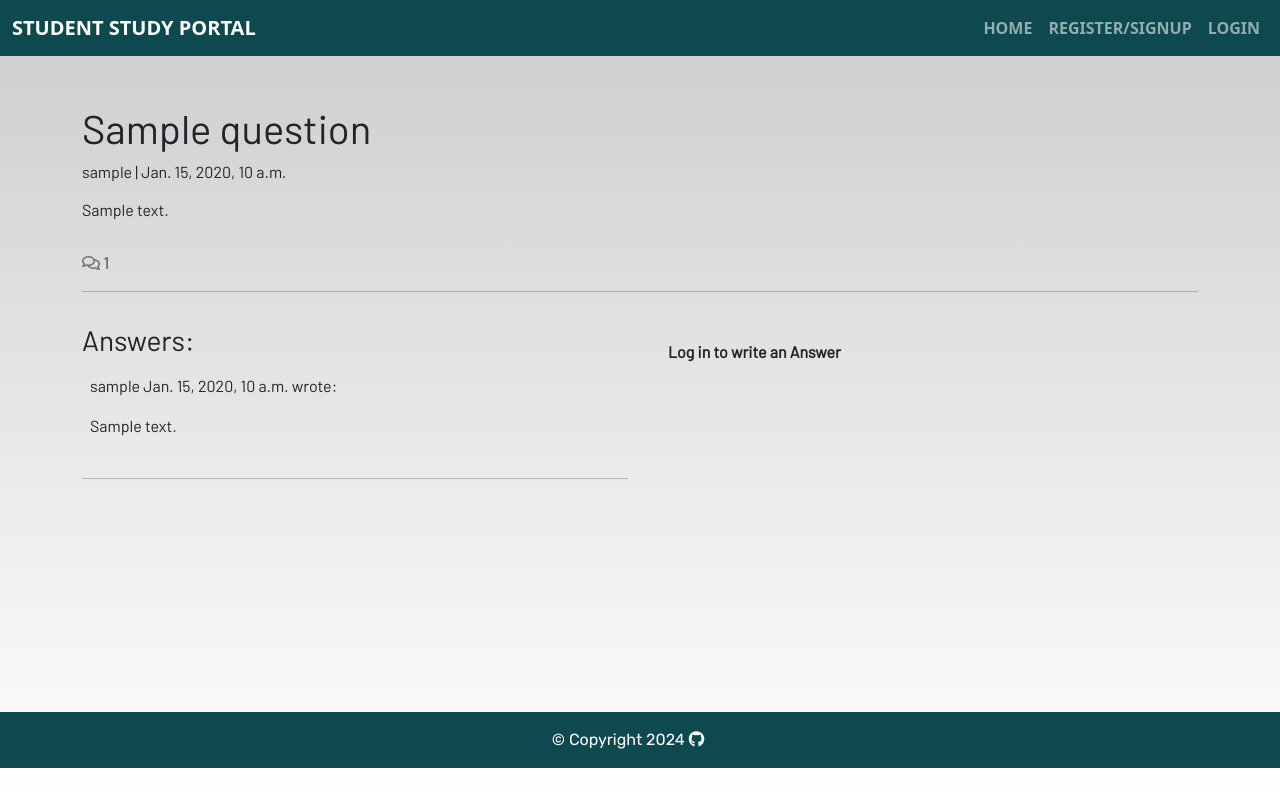
After one commit to sari-rahul/Studen-Study-Portal, a Django app: a page that uses discussion/templates/discussion/base.html in a window 1280 px wide. The commit adds this page. Run offline with Django 4.2, Linux system fonts and the light colour scheme; tables that the repository leaves empty hold one stand-in row (values such as "Sample post"); some libraries are stand-ins or nearby versions; some web fonts are replaced.

Commit message:
Add Detail view to discussion forum and Comment Section

```diff
--- /dev/null
+++ b/discussion/forms.py
@@ -0,0 +1,8 @@
+from .models import Answer
+from django import forms
+
+
+class AnswerForm(forms.ModelForm):
+    class Meta:
+        model = Answer
+        fields = ('body',)
--- a/discussion/models.py
+++ b/discussion/models.py
@@ -14,11 +14,12 @@ class Question(models.Model):
 
 class Answer(models.Model):
     question = models.ForeignKey(
-        Question, on_delete=models.CASCADE, related_name="comments")
+        Question, on_delete=models.CASCADE, related_name="answers")
     author = models.ForeignKey(
-        User, on_delete=models.CASCADE, related_name="commenter")
+        User, on_delete=models.CASCADE, related_name="answeredperson")
     body = models.TextField()
     created_on = models.DateTimeField(auto_now_add=True)
-
+    class Meta:
+        ordering = ["-created_on"]
     def __str__(self):
-        return f"Comment :- {self.body} by {self.author}"
+        return f"Answered :- {self.body} by {self.author}"
--- /dev/null
+++ b/discussion/templates/discussion/a_discussion_form.html
@@ -0,0 +1,83 @@
+{% extends 'discussion/base.html' %}
+{% load crispy_forms_tags%}
+{% block content %}
+{% load static %}
+
+<div class="masthead">
+    <div class="container">
+        <div class="row g-0">
+            <div class="col-md-6 masthead-text">
+                <!-- Post title goes in these h1 tags -->
+                <h1 class="question-title">{{ question.title }}</h1>
+                <!-- Post author goes before the | the post's created date goes after -->
+                <p class="question-subtitle">{{ question.author }} | {{ question.created_on }}</p>
+            </div>
+        </div>
+    </div>
+</div>
+<div class="container">
+    <div class="row">
+        <div class="col mb-4  top">
+            <h6>{{ question.content}}</h6>
+        </div>
+    </div>
+</div>
+<!-- Displaying count of comments -->
+<div class="container">
+    <div class="row">
+        <div class="col-md-6">
+            <strong class="text-secondary">
+                <i class="far fa-comments"></i> {{ answer_count }}
+            </strong>
+        </div>
+        <div class="col-12">
+            <hr>
+        </div>
+    </div>
+  <!-- Displaying Comments -->
+    <div class="row">
+        <div class="col-md-6  mt-3 ">
+            <h3>Answers:</h3>
+        <div>
+            {% for answer in answers %}
+                <div class="p-2 comments">
+                    <p class="font-weight-bold">
+                    {{ answer.author }}
+                    <span class="font-weight-normal">
+                    {{ answer.created_on }}
+                    </span> wrote:
+                    </p>
+                    <div id="answer{{ answer.id }}">
+                    {{ answer.body | linebreaks }}
+                    </div>
+                </div>
+                <hr>
+            <!-- Our for loop ends here -->
+            {% endfor %}
+        </div>
+        </div>
+
+        <!-- Creating New Answers -->
+        <div class="col-md-6 mb-4  mt-3">
+            <div class="card-body">
+                {% if user.is_authenticated %}
+                <h3>Do you have the answer:</h3>
+                <p>Answering as: {{ user.username }}</p>
+                <form id="AnswerForm" method="post"
+                    style="margin-top: 1.3em;">
+                    {{ answer_form | crispy }}
+                    {% csrf_token %}
+                    <button id="submitButton" type="submit"
+                    class="btn btn-signup btn-lg">Submit</button>
+                </form>
+                {% else %}
+                <p>Log in to write an Answer</p>
+                {% endif %}
+            </div>
+        </div>
+</div>
+</div>
+</div>
+
+
+{% endblock content %}
--- a/discussion/templates/discussion/base.html
+++ b/discussion/templates/discussion/base.html
@@ -26,6 +26,8 @@
   <link rel="icon" type="image/png" sizes="32x32" href="/static/favicon/favicon-32x32.png">
   <link rel="icon" type="image/png" sizes="16x16" href="/static/favicon/favicon-16x16.png">
   <link rel="manifest" href="/static/favicon/site.webmanifest">
+  <link href="https://code.ionicframework.com/ionicons/2.0.1/css/ionicons.min.css" rel="stylesheet">
+
 </head>
 
 <body>
--- a/discussion/urls.py
+++ b/discussion/urls.py
@@ -2,5 +2,6 @@ from . import views
 from django.urls import path
 
 urlpatterns = [
-    path('', views.discussion.as_view(), name='question'),
+    path('', views.discussion.as_view(), name='discussion'),
+    path('a_discussion_form/<title>/', views.a_discussion_form, name='a-discussion-form'),
 ]
--- a/discussion/views.py
+++ b/discussion/views.py
@@ -1,8 +1,72 @@
 from django.shortcuts import render
 from django.http import HttpResponse
 from django.views import generic
+from .forms import AnswerForm
+from django.shortcuts import render, get_object_or_404
+
 from .models import Question ,Answer
 # Create your views here.
 
-class discussion(generic.ListView):
-    model = Question
+class discussion (generic.ListView):
+    queryset = Question.objects.all().order_by("created_on")
+    paginate_by = 6
+    template_name = "discussion/question_list.html"
+
+
+
+def a_discussion_form(request, title):
+    queryset = Question.objects.all()
+    question = get_object_or_404(queryset, title=title)
+    answers = question.answers.all().order_by("-created_on")
+    answer_count = question.answers.count()
+    if request.method == "POST":
+        answer_form = AnswerForm(data=request.POST)
+        if answer_form.is_valid():
+            answer = answer_form.save(commit=False)
+            answer.author = request.user
+            answer.question = question
+            answer.save()
+            messages.add_message(
+            request, messages.SUCCESS,
+            'Answer submitted successfully!!')
+
+    answer_form = AnswerForm()
+    context = {"answer_form": answer_form,
+               "question": question,
+               "answers": answers,
+               "answer_count":answer_count,}
+    return render(request,"discussion/a_discussion_form.html", context)
+
+    """def post_detail(request, slug):
+
+
+    queryset = Post.objects.filter(status=1)
+    post = get_object_or_404(queryset, slug=slug)
+    comments = post.comments.all().order_by("-created_on")
+    comment_count = post.comments.filter(approved=True).count()
+    if request.method == "POST":
+        comment_form = CommentForm(data=request.POST)
+        if comment_form.is_valid():
+            comment = comment_form.save(commit=False)
+            comment.author = request.user
+            comment.post = post
+            comment.save()
+            messages.add_message(
+            request, messages.SUCCESS,
+            'Comment submitted and awaiting approval'
+    )
+
+
+    comment_form = CommentForm()
+
+
+    return render(
+        request,
+        "blog/post_detail.html",
+        {
+            "post": post,
+            "comments": comments,
+            "comment_count": comment_count,
+            "comment_form": comment_form,
+        }
+    )"""
```
Also changed, not shown: other parts of discussion/templates/discussion/base.html (+0 -32 lines), discussion/templates/discussion/question_list.html (+51 -6 lines), discussion/migrations/0003_rename_question_answer_answer.py (added), discussion/migrations/0004_rename_answer_answer_question.py (added), discussion/migrations/0005_alter_answer_options_alter_answer_author_and_more.py (added).
